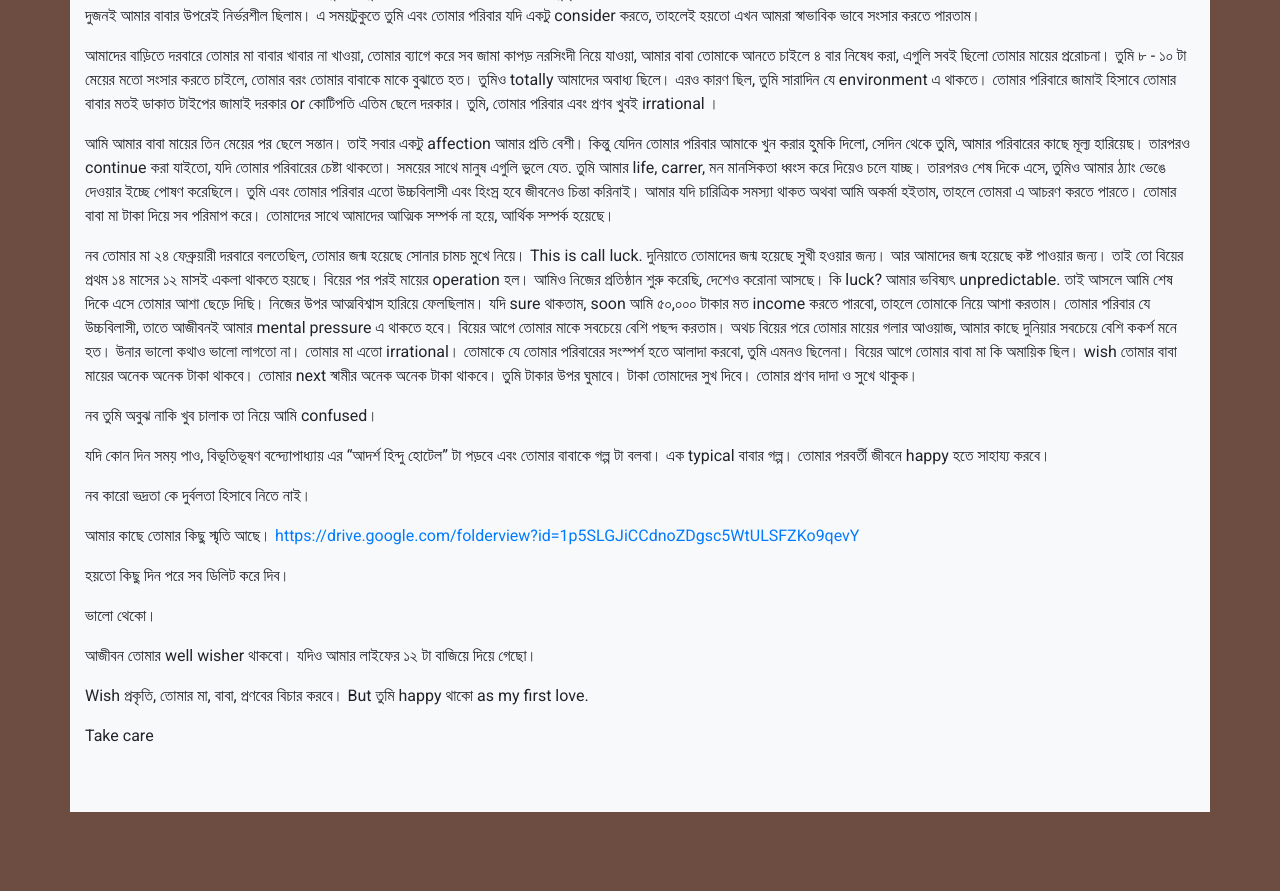
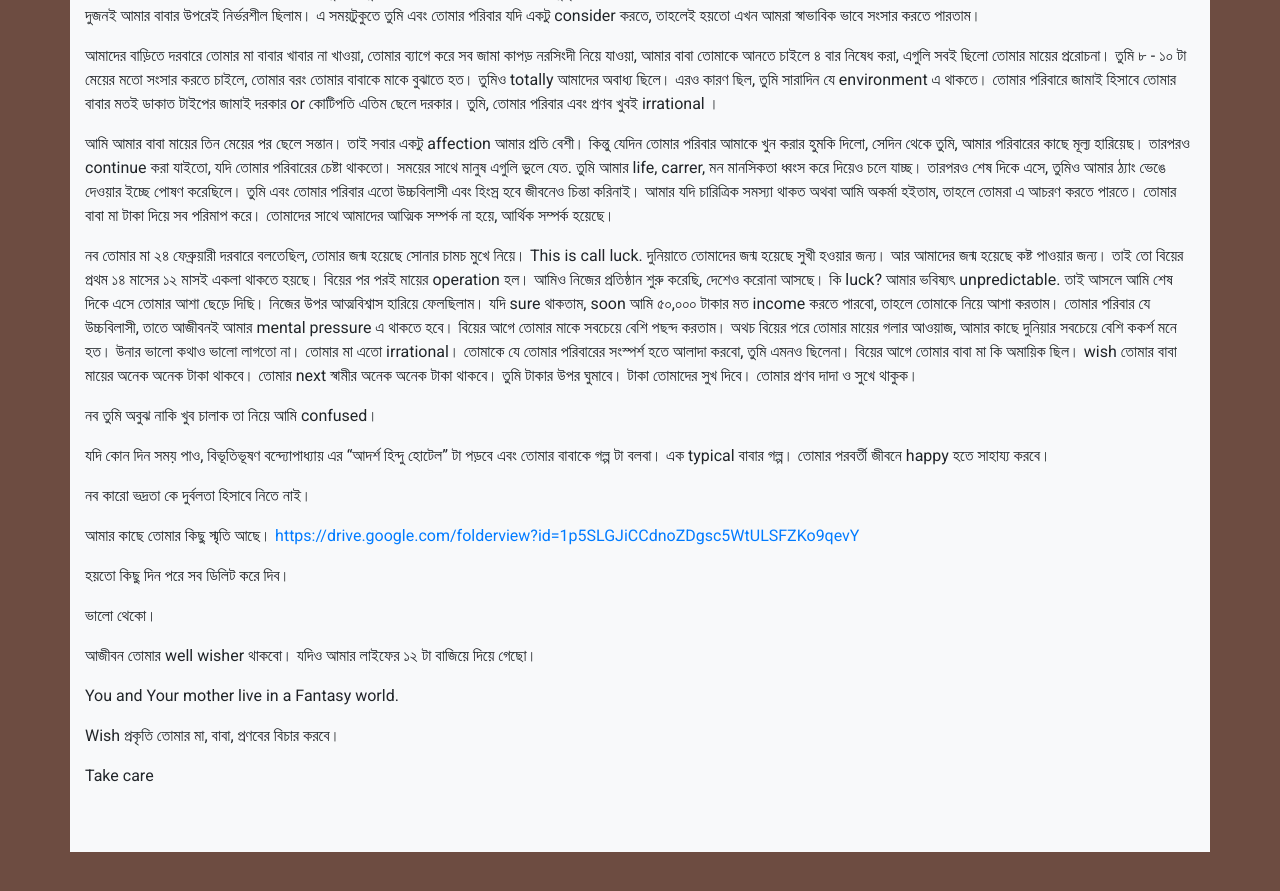
Before and after one commit to polodev/nobo, a Jekyll site: the page built from index2.md, in a window 1280 px wide and 900 px high, scrolled down 4573 px. Shown: the top 891 px of the window. Built offline with Jekyll 4.4.1, drawn with Linux system fonts in a browser that asks for light colours; nearby versions of some CDN libraries; before the commit the page ends 5433 px from its top, so only the background shows below that.

Commit message:
--updated--

```diff
--- a/index2.md
+++ b/index2.md
@@ -158,6 +158,8 @@ active: last-message
 
 আজীবন তোমার well wisher থাকবো। যদিও আমার লাইফের ১২ টা বাজিয়ে দিয়ে গেছো।
 
-Wish প্রকৃতি, তোমার মা, বাবা, প্রণবের বিচার করবে। But তুমি happy থাকো as my first love.
+You and Your mother live in a Fantasy world.
+
+Wish প্রকৃতি তোমার মা, বাবা, প্রণবের বিচার করবে।
 
 Take care
```
